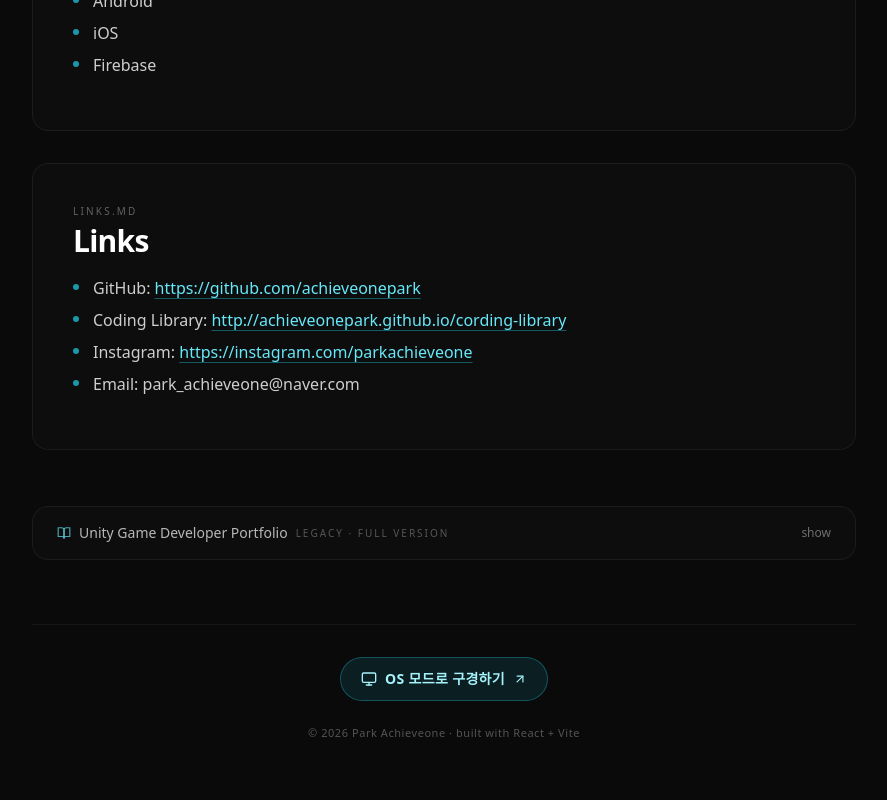
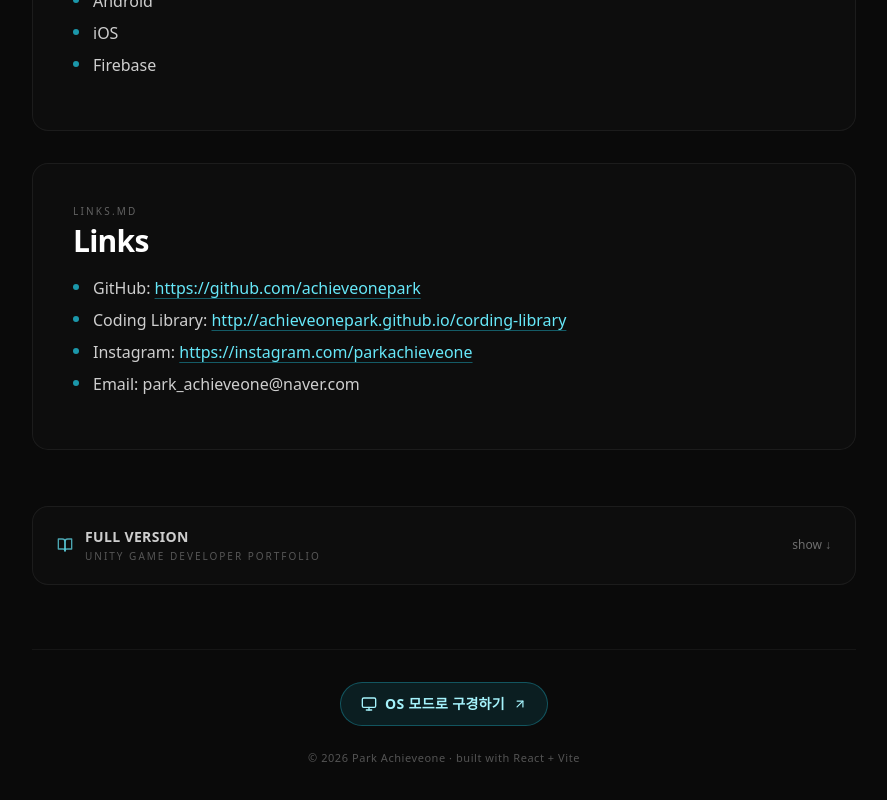
Before and after one commit to achieveonepark/achieveonepark.github.io, a React (Vite) app: page / in a window 1280 px wide. Shown: the part 8254-9054 px from the top of the page, without its empty margins (328-1215 px from the left). Built offline with nearby package versions, Linux system fonts and the light colour scheme.

Commit message:
feat: 타이틀 수정

```diff
--- a/index.html
+++ b/index.html
@@ -3,7 +3,7 @@
 <head>
   <meta charset="utf-8" />
   <meta name="viewport" content="width=device-width, initial-scale=1, maximum-scale=1, user-scalable=no" />
-  <title>AchieveOne OS</title>
+  <title>AchieveOne Portfolio</title>
 
   <!-- Tailwind CSS CDN for quick setup without config -->
   <script src="https://cdn.tailwindcss.com"></script>
--- a/src/AppRoot.tsx
+++ b/src/AppRoot.tsx
@@ -11,6 +11,7 @@ const AppRoot: React.FC = () => {
         const isOS = mode === 'os';
         document.documentElement.style.overflow = isOS ? 'hidden' : '';
         document.body.style.overflow = isOS ? 'hidden' : '';
+        document.title = isOS ? 'AchieveOne OS' : 'AchieveOne Portfolio';
     }, [mode]);
 
     const enterOS = useCallback(() => setMode('os'), []);
--- a/src/components/PortfolioSite.tsx
+++ b/src/components/PortfolioSite.tsx
@@ -753,17 +753,19 @@ export const PortfolioSite: React.FC<PortfolioSiteProps> = ({ onEnterOS }) => {
                                         <button
                                             type="button"
                                             onClick={() => toggleCollapsed(section.slug)}
-                                            className="w-full flex items-center justify-between px-6 py-4 text-left text-white/70 hover:text-white transition"
+                                            className="w-full flex items-center justify-between px-6 py-5 text-left text-white/70 hover:text-white transition"
                                         >
-                                            <span className="flex items-center gap-2 text-sm">
-                                                <BookOpen size={14} className="text-cyan-300/70" />
-                                                <span>{section.title}</span>
-                                                <span className="text-[10px] uppercase tracking-[0.2em] text-white/30">
-                                                    legacy · full version
+                                            <span className="flex items-center gap-3">
+                                                <BookOpen size={16} className="text-cyan-300/70 shrink-0" />
+                                                <span className="flex flex-col gap-0.5">
+                                                    <span className="text-sm font-semibold tracking-wide text-white/80">FULL VERSION</span>
+                                                    <span className="text-[10px] uppercase tracking-[0.2em] text-white/30">
+                                                        {section.title}
+                                                    </span>
                                                 </span>
                                             </span>
-                                            <span className="text-xs text-white/40">
-                                                {open ? 'hide' : 'show'}
+                                            <span className="text-xs text-white/40 shrink-0">
+                                                {open ? 'hide ↑' : 'show ↓'}
                                             </span>
                                         </button>
                                         {open && (
```
